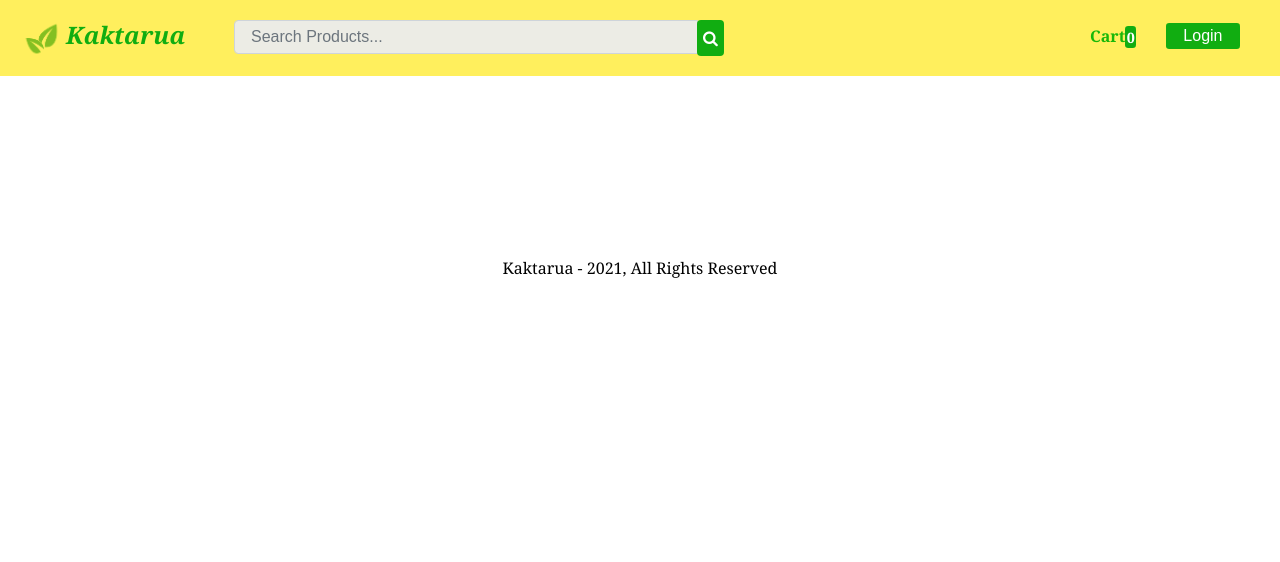
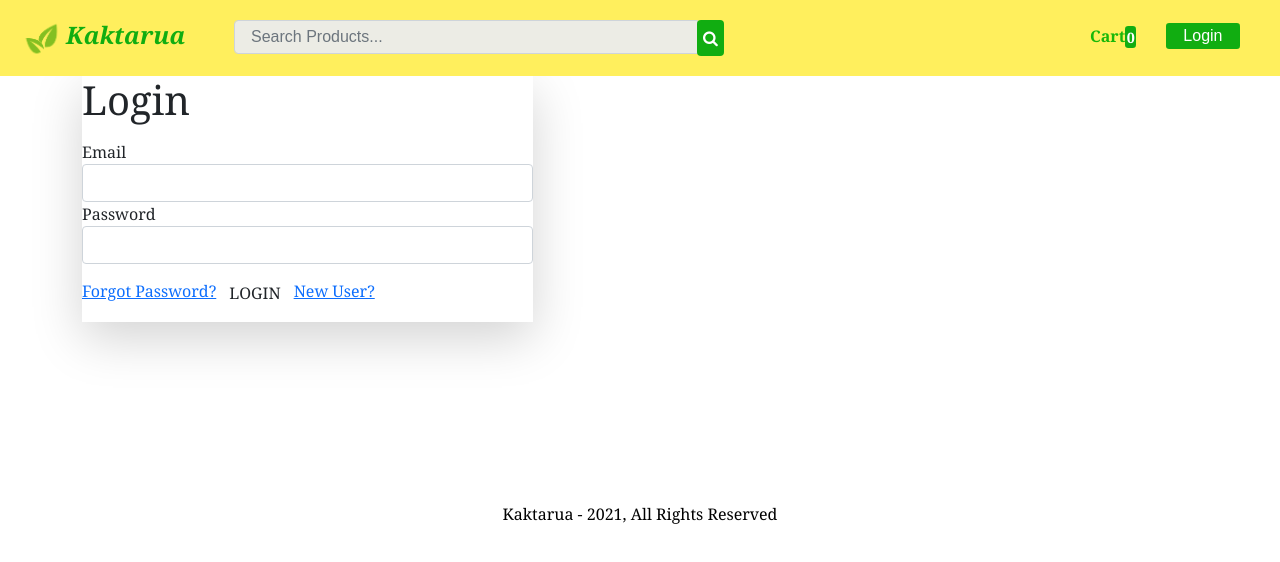
Before and after one commit to NSU-SU21-CSE299-6/Group03, a React (Create React App) app in the folder Code/Project/frontend/: page /login in a window 1280 px wide. Shown: the top 562 px of the page. Built offline with nearby package versions, Linux system fonts and the light colour scheme; what react-alert-template-basic would draw is missing.

Commit message:
FrontEnd #33 : Created Login UI
Created Login UI and made it functional. Now we can login with already registered accounts.

```diff
--- a/Code/Project/frontend/src/App.js
+++ b/Code/Project/frontend/src/App.js
@@ -7,6 +7,8 @@
 import Header from "./components/layout/Header";
 import Footer from "./components/layout/Footer";
 import Home from "./components/Home";
+
+import Login from './components/user/Login'
 
 
 
@@ -20,6 +22,8 @@
     <Route path = "/search/:keyword" component={Home} />
     <Route path = "/product/:id" component={ProductDetails} exact/>
 
+    <Route path="/login" component={Login}/>
+
     <Route path = "/cart" component={Cart} exact/>
 
     </div>
--- /dev/null
+++ b/Code/Project/frontend/src/actions/userActions.js
@@ -0,0 +1,44 @@
+import axios from 'axios'
+import {
+  LOGIN_REQUEST,
+  LOGIN_SUCCESS,
+  LOGIN_FAIL,
+  CLEAR_ERRORS
+} from '../constants/userConstants'
+
+//Login
+export const login = (email, password) => async (dispatch) => {
+  try {
+    dispatch({ type: LOGIN_REQUEST })
+
+    const config = {
+      headers: {
+        'Content-Type': 'application/json'
+      }
+    }
+
+    const { data } = await axios.post('/api/v1/login, {email, password}', config)
+
+    dispatch({
+      type: LOGIN_SUCCESS,
+      payload: data.user
+    })
+
+
+
+  } catch (error) {
+      dispatch({
+        type: LOGIN_FAIL,
+        payload: error.response.data.message
+      })
+  }
+}
+
+   //Clear errors
+
+   export const clearErrors = () => async (dispatch) => {
+    dispatch({
+        type: CLEAR_ERRORS
+
+    })
+}
--- a/Code/Project/frontend/src/components/layout/Header.js
+++ b/Code/Project/frontend/src/components/layout/Header.js
@@ -30,7 +30,7 @@
                         <span className="ml-1" id="cart_count">{cartItems.length}</span>
             </Link>
 
-            <button className="btn text-white" id="login_btn">Login</button>
+            <Link to="/login" className="btn text-white ml-4" id="login_btn">Login</Link>
             </div>
         </nav>
     </Fragment>
--- /dev/null
+++ b/Code/Project/frontend/src/components/user/Login.js
@@ -0,0 +1,100 @@
+import React, { Fragment, useState, useEffect } from 'react'
+import { Link } from 'react-router-dom'
+
+import Loader from '../layout/Loader'
+import MetaData from '../layout/MetaData'
+
+import {useAlert} from 'react-alert'
+import { useDispatch, useSelector } from 'react-redux'
+import { login, clearErrors } from '../../actions/userActions'
+
+const Login = ({ history }) => {
+
+  const [email, setEmail] = useState('');
+  const [password, setPassword] = useState('');
+
+  const alert = useAlert();
+  const dispatch = useDispatch();
+
+  const { isAuthenticated, error, loading } = useSelector(state => state.auth);
+
+  useEffect(() => {
+
+    if(isAuthenticated) {
+      history.push('/')
+    }
+
+    if(error) {
+      alert.error(error);
+      dispatch(clearErrors());
+    }
+
+  }, [dispatch, alert, isAuthenticated, error, history])
+
+  const submitHandler = (e) => {
+    e.preventDefault();
+    dispatch(login(email, password))
+  }
+
+
+
+  return (
+    <Fragment>
+
+      {loading? <Loader /> : (
+        <Fragment>
+
+          <MetaData title={'Login'} />
+
+          <div className="row wrapper">
+                        <div className="col-10 col-lg-5">
+                            <form className="shadow-lg" onSubmit={submitHandler}>
+                                <h1 className="mb-3">Login</h1>
+                                <div className="form-group">
+                                    <label htmlFor="email_field">Email</label>
+                                    <input
+                                        type="email"
+                                        id="email_field"
+                                        className="form-control"
+                                        value={email}
+                                        onChange={(e) => setEmail(e.target.value)}
+                                    />
+                                </div>
+
+                                <div className="form-group">
+                                    <label htmlFor="password_field">Password</label>
+                                    <input
+                                        type="password"
+                                        id="password_field"
+                                        className="form-control"
+                                        value={password}
+                                        onChange={(e) => setPassword(e.target.value)}
+                                    />
+                                </div>
+
+                                <Link to="/password/forgot" className="float-right mb-4">Forgot Password?</Link>
+
+                                <button
+                                    id="login_button"
+                                    type="submit"
+                                    className="btn btn-block py-3"
+                                >
+                                    LOGIN
+                                </button>
+
+                                <Link to="/register" className="float-right mt-3">New User?</Link>
+                            </form>
+                        </div>
+                    </div>
+
+
+
+        </Fragment>
+      )}
+
+    </Fragment>
+  )
+
+}
+
+export default Login
--- /dev/null
+++ b/Code/Project/frontend/src/constants/userConstants.js
@@ -0,0 +1,4 @@
+export const LOGIN_REQUEST = 'LOGIN_REQUEST'
+export const LOGIN_SUCCESS = 'LOGIN_SUCCESS'
+export const LOGIN_FAIL = 'LOGIN_FAIL'
+export const CLEAR_ERRORS = 'CLEAR_ERRORS'
--- /dev/null
+++ b/Code/Project/frontend/src/reducers/userReducers.js
@@ -0,0 +1,45 @@
+import {
+  LOGIN_REQUEST,
+  LOGIN_SUCCESS,
+  LOGIN_FAIL,
+  CLEAR_ERRORS
+} from '../constants/userConstants'
+
+export const authReducer = (state = {user: {} }, action) => {
+  switch (action.type){
+
+    case LOGIN_REQUEST:
+      return{
+        loading: true,
+        isAuthenticated:false
+
+      }
+
+    case LOGIN_SUCCESS:
+      return{
+        ...state,
+        loading: false,
+        isAuthenticated:true,
+        user: action.payload
+      }
+
+    case LOGIN_FAIL:
+      return {
+        ...state,
+        loading: false,
+        isAuthenticated:false,
+        user: null,
+        error: action.payload
+      }
+
+    case CLEAR_ERRORS:
+      return {
+        ...state,
+        error: null
+      }
+
+    default:
+      return state
+
+  }
+}
--- a/Code/Project/frontend/src/store.js
+++ b/Code/Project/frontend/src/store.js
@@ -3,11 +3,15 @@
 import { composeWithDevTools } from 'redux-devtools-extension';
 
 import { productsReducer, productDetailsReducer } from './reducers/productReducers'
+
+import {authReducer } from './reducers/userReducers'
+
 import { cartReducer } from './reducers/cartReducers';
 
 const reducer = combineReducers({
    products: productsReducer,
    productDetails: productDetailsReducer,
+   auth: authReducer,
    cart: cartReducer
 })
 
```
